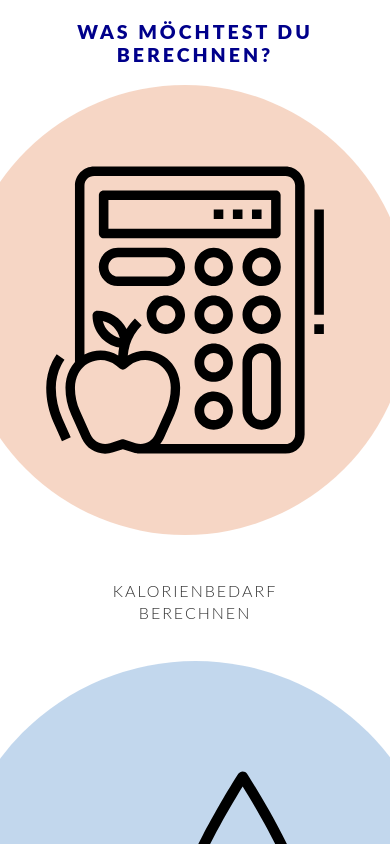
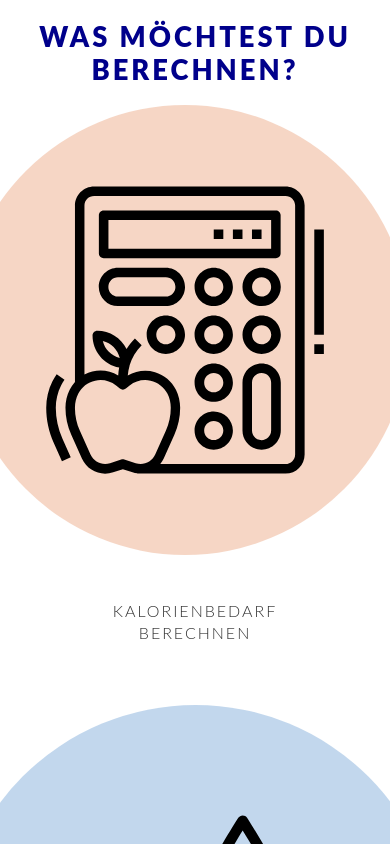
Before and after one commit to Pinape/Fitnessrechner, a website built with webpack: page index.html in a window 390 px wide. Shown: the top 844 px of the page. Built offline with nearby package versions, Linux system fonts and the light colour scheme.

Commit message:
#11 Design-Verbesserungen

```diff
--- a/styles.css
+++ b/styles.css
@@ -47,7 +47,7 @@ h1 {
 h2 {
     text-transform: uppercase;
     font-weight: 300;
-    margin: 30px 0;
+    margin: 18px 0 25px 0;
     letter-spacing: 2px;
     font-size: 1.2vw;
 }
@@ -451,6 +451,31 @@ button {
 #homeheader {
     margin-top: 0;
     padding-top: 5%;
+    font-size: 2.2vw;
+}
+
+@media only screen and (max-width: 1300px) {
+    #homeheader {
+        font-size: 4vw;
+    }
+}
+
+@media only screen and (max-width: 781px) {
+    #homeheader {
+        font-size: 4.8vw;
+    }
+}
+
+@media only screen and (max-width: 700px) {
+    #homeheader {
+        font-size: 5vw;
+    }
+}
+
+@media only screen and (max-width: 530px) {
+    #homeheader {
+        font-size: 7vw;
+    }
 }
 
 .rechnerauswahl {
@@ -492,6 +517,11 @@ button {
     line-height: 140%;
 }
 
+@media only screen and (max-width: 700px) {
+    .kalorienberechnen {
+        margin-bottom: 30px;
+    }
+}
 
 #Kalorienrechnerhintergrundbild {
     opacity: 0;
```
